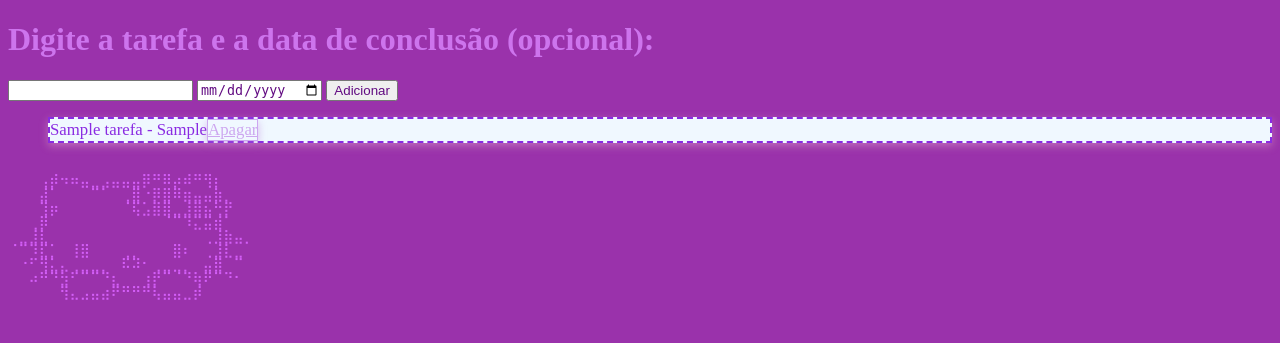
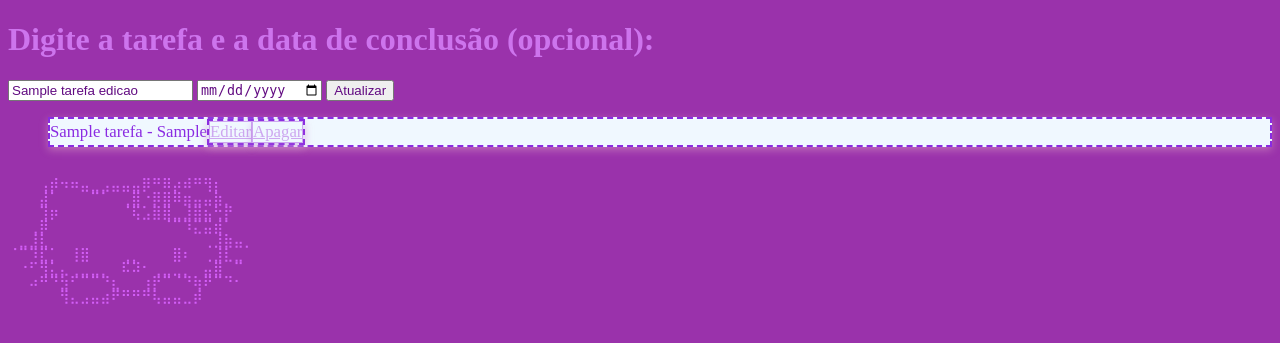
Before and after one commit to 4ll42/tarefas, a Flask app: template src/tarefas/templates/base.html in a window 1280 px wide. Shown: the top 343 px of the page. Run offline with Flask 3, Linux system fonts and the light colour scheme; the template is opened without the code that fills it: most values are stand-ins (such as "Sample title", 1, 10 or a date in 2020).

Commit message:
Lista de Tarefas com MVC no Flask - UPDATE

```diff
--- a/src/tarefas/app.py
+++ b/src/tarefas/app.py
@@ -38,11 +38,50 @@ def home():
         tarefas_da_pagina=tarefas
     )
 
+    """
+    TAREFA - UPDATE: crie uma funcionalidade para editar/atualizar cada
+    uma das tarefas, individualmente. A tarefa devera ser editada/alterada no
+    proprio formulario da pagina `base.html`. Note que vc devera criar:
+
+    - um metodo no modelo (tarefa) para carregar uma tarefa salva no banco
+    na memoria (heap) do computador, instanciando um novo objeto;
+    - um metodo no modelo (Tarefa) para alterar a tarefa com os novos objetos;
+    - um link no View/Template (base.html) para chamar a rota do Controller
+    - o botao `adicionar` deve se tornar um botao `atualizar`
+    - uma rota no Controller (app.py) para intermediar a operacao que aceite
+    os metodos GET (carregar a tarefa no formulario) e POST (enviar os dados
+    alterados e volta opara o controller)
+    - n use JavaScript
+
+    """
+
 # Crie uma nova funcionalidade para apagar casa uma das tarefas cadastradas
 @app.route('/delete/<int:id>')
 def apagar_id_especificado(id):
     Tarefa.apagarTarefa(id)
     return redirect(url_for('home'))
 
+@app.route('/edit/<int:id>', methods=['GET', 'POST'])
+def editar_tarefa(id):
+    if request.method == 'POST':
+        titulo_form = request.form['tituloTarefa']
+        data_conclusao_form = request.form['dataConclusao']
+        data_corrigida = data_conclusao_form or None
+
+        tarefa = Tarefa(titulo=titulo_form, id=id, data_conclusao=data_corrigida)
+        tarefa.atualizarTarefa()
+
+        return redirect(url_for('home'))
+
+    tarefas = Tarefa.listarTarefas()
+    tarefa_selecionada = Tarefa.carregarTarefa(id)
+
+    return render_template(
+        'base.html',
+        titulo_da_pagina='Editar tarefa',
+        tarefas_da_pagina=tarefas,
+        tarefa_edicao=tarefa_selecionada
+    )
+
 if __name__ == '__main__':
     app.run()
--- a/src/tarefas/templates/base.html
+++ b/src/tarefas/templates/base.html
@@ -8,19 +8,21 @@
 </head>
 <body>
     <h1>Digite a tarefa e a data de conclusão (opcional):</h1>
-
-    <form method="POST"> <!-- seleciona o método HTTP -->
-        <input type="text" id="tituloTarefa" name="tituloTarefa">
-        <input type="date" id="dataConclusao" name="dataConclusao">
-        <button type="submit">Adicionar</button>
+ <form method="POST">
+        <input type="text" id="tituloTarefa" name="tituloTarefa" placeholder="O que precisa ser feito?" value="{{ tarefa_edicao.titulo if tarefa_edicao else '' }}" required>
+        <input type="date" id="dataConclusao" name="dataConclusao" value="{{ tarefa_edicao.data_conclusao if tarefa_edicao else '' }}">
+        <button type="submit">{{ 'Atualizar' if tarefa_edicao else 'Adicionar' }}</button>
     </form>
     <!-- <output id="listaTarefas">Nenhuma tarefa cadastrada</output> -->
 
-    <ul id="listaTarefas">
+   <ul id="listaTarefas">
         {% for tarefa in tarefas_da_pagina %}
             <li>
-                {{ tarefa.titulo_tarefa }} - {{ tarefa.data_conclusao }}
-                <a href="{{ url_for('apagar_id_especificado', id=tarefa.id_tarefa) }}">Apagar</a>
+                <span>{{ tarefa.titulo_tarefa }} - {{ tarefa.data_conclusao }}</span>
+                <div class="acoes-tarefa">
+                    <a href="{{ url_for('editar_tarefa', id=tarefa.id_tarefa) }}">Editar</a>
+                    <a href="{{ url_for('apagar_id_especificado', id=tarefa.id_tarefa) }}">Apagar</a>
+                </div>
             </li>
         {% endfor %}
     </ul>
```
Also changed, not shown: src/tarefas/models/tarefa.py (+37 -0 lines).
